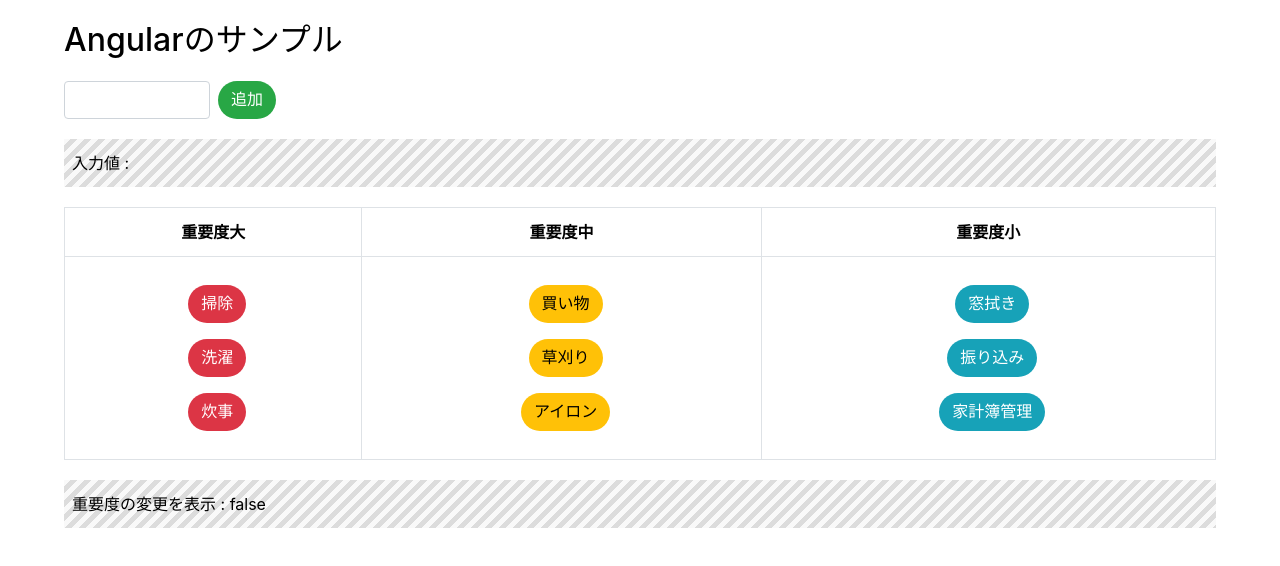
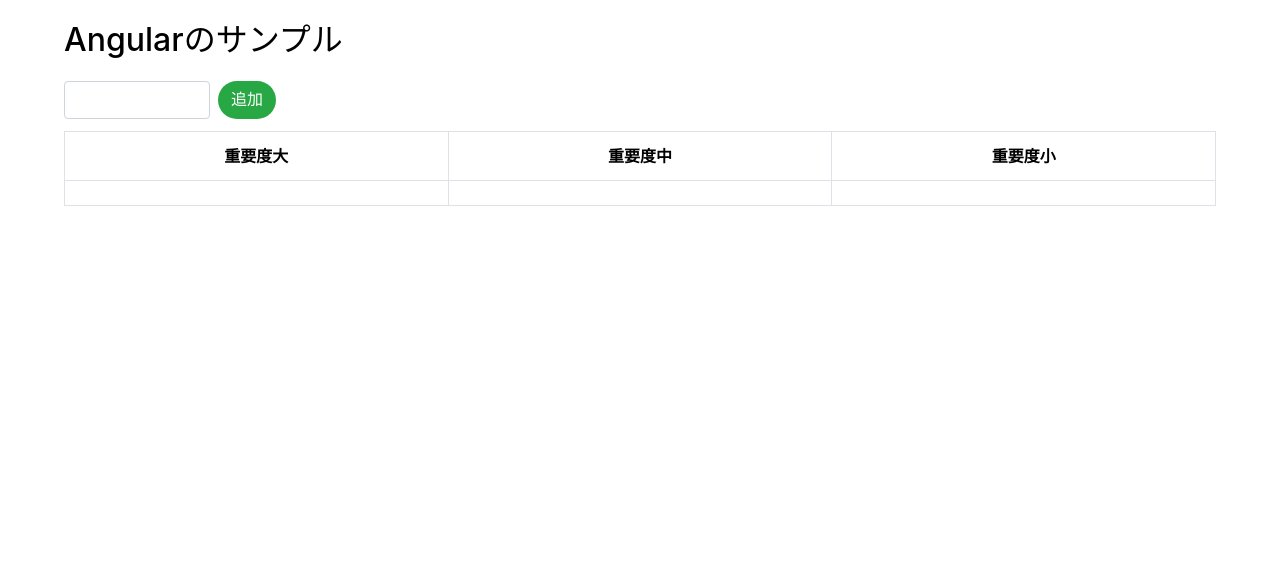
Before and after one commit to fiotto/angular-handson, an Angular app: page / in a window 1280 px wide. Shown: the top 566 px of the page. Built offline with nearby package versions, Linux system fonts and the light colour scheme.

Commit message:
STEP9 Angular

```diff
--- a/src/app/app.component.html
+++ b/src/app/app.component.html
@@ -5,10 +5,6 @@
   <div class="row">
     <input type="text" class="form-control" [(ngModel)]="inputItem" />
     <button type="button" class="btn-action" (click)="addItem()">追加</button>
-  </div>
-
-  <div class="tmp-space">
-    入力値 : <span>{{ inputItem }}</span>
   </div>
 
   <div>
@@ -54,10 +50,6 @@
     </table>
   </div>
 
-  <div class="tmp-space">
-    重要度の変更を表示 : <span>{{ isSelectdItem }}</span>
-  </div>
-
   <div *ngIf="isSelectdItem">
     <div class="content-center">
       <div class="card">
--- a/src/app/app.component.ts
+++ b/src/app/app.component.ts
@@ -14,9 +14,9 @@
 export class AppComponent {
   title: string = 'Angular';
   todos: Todos = {
-    high: ['掃除', '洗濯', '炊事'],
-    normal: ['買い物', '草刈り', 'アイロン'],
-    low: ['窓拭き', '振り込み', '家計簿管理']
+    high: [],
+    normal: [],
+    low: []
   };
   inputItem: string = '';
   selectedItem: string | null = null;
```
